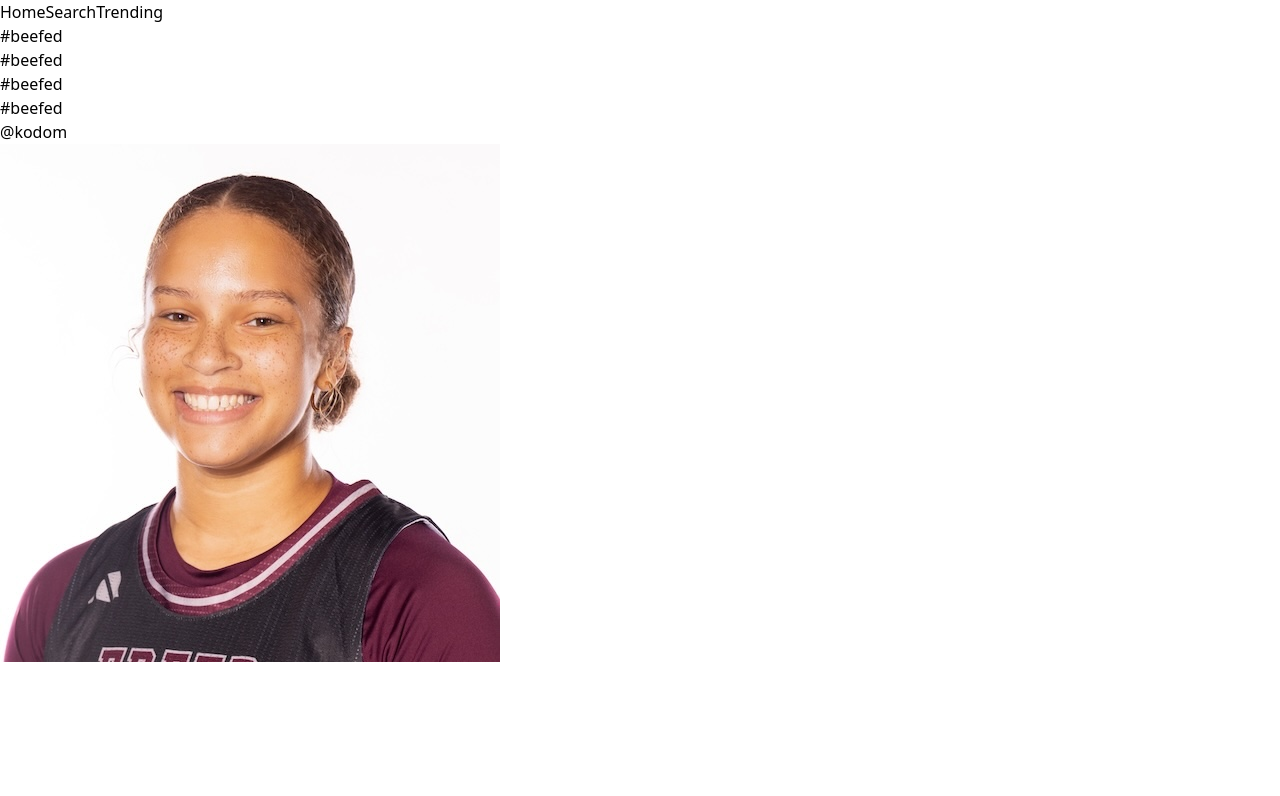
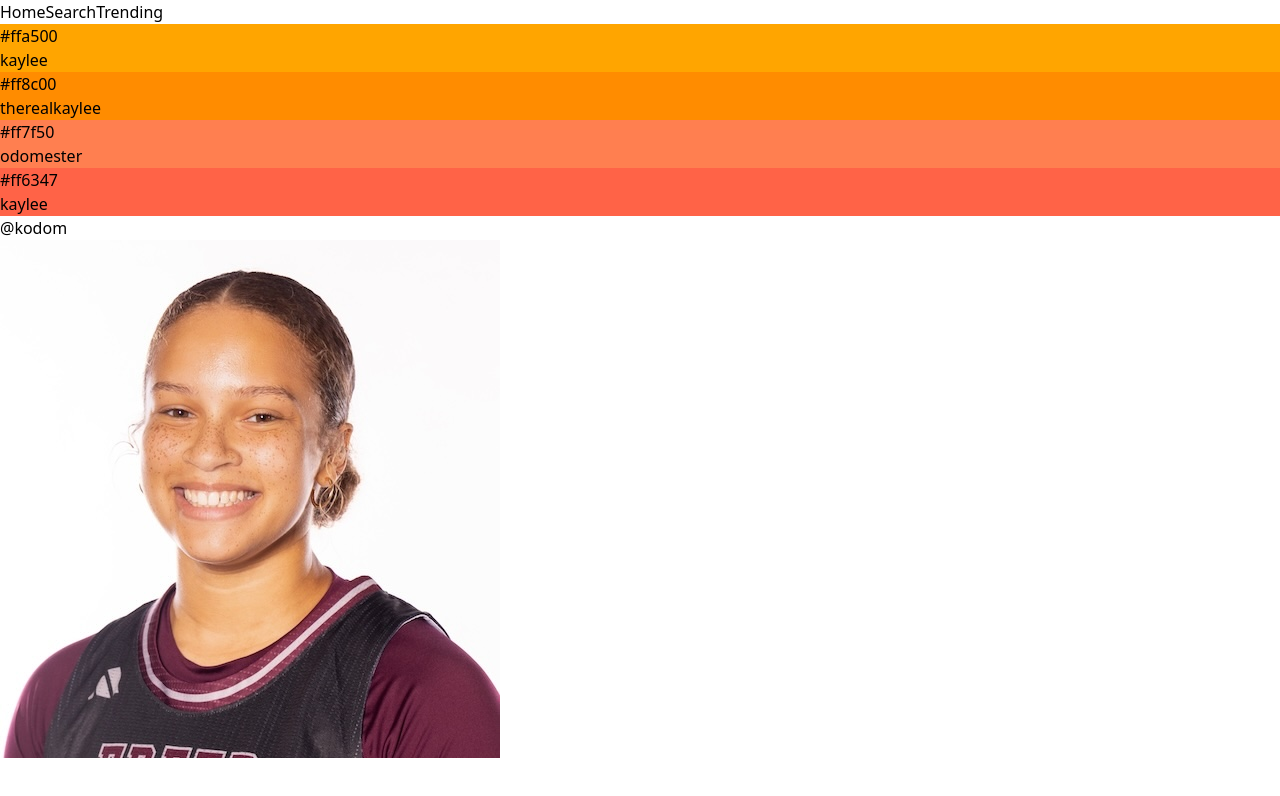
Before and after one commit to tuckerbrown5/huegram, a React (Vite) app: page / in a window 1280 px wide. Shown: the top 796 px of the page. Built offline with nearby package versions, Linux system fonts and the light colour scheme.

Commit message:
Class work Monday

```diff
--- a/src/App.tsx
+++ b/src/App.tsx
@@ -1,14 +1,23 @@
 import Menu from './components/Menu'
 import Main from './components/Main'
 import Profile from './components/Profile'
+import { useState } from 'react'
 
 function App() {
+
+  const [posts, setPosts] = useState([
+    {color: '#ffa500', username: "kaylee", likes: 15},
+    {color: '#ff8c00', username: "therealkaylee", likes: 8},
+    {color: '#ff7f50', username: "odomester", likes: 20},
+    {color: '#ff6347', username: "kaylee", likes: 200},
+
+  ]);
 
   return (
     <div className='flex bg-slate-800 h-screen'>
       <Menu />
 
-      <Main />
+      <Main posts={posts}/>
 
       <Profile />
     </div>
--- a/src/components/Main.tsx
+++ b/src/components/Main.tsx
@@ -1,24 +1,25 @@
 import React from 'react'
+import Post from './Post'
 
-const Main = () => {
+interface Post {
+    color: string,
+    username: string,
+    likes: number
+}
+interface Props {
+    posts: Post[]
+}
+
+const Main = (props : Props) => {
   return (
-    <div className='flex flex-wrap w-full border-2 justify-center gap-8'>
+    <div className='flex flex-wrap w-full justify-center gap-8 overflow-y-auto'>
 
-        <div className="flex h-64 aspect-square bg-[#beefed]" >
-            <p>#beefed</p>
-        </div>
+        {props.posts.map(  (post) => (
 
-        <div className="flex h-64 aspect-square bg-[#beefed]" >
-            <p>#beefed</p>
-        </div>
+            <Post post={post}/>
+       ))}
 
-        <div className="flex h-64 aspect-square bg-[#beefed]" >
-            <p>#beefed</p>
-        </div>
 
-        <div className="flex h-64 aspect-square bg-[#beefed]" >
-            <p>#beefed</p>
-        </div>
 
     </div>
   )
--- /dev/null
+++ b/src/components/Post.tsx
@@ -0,0 +1,26 @@
+import React from "react";
+
+interface Post {
+  color: string;
+  username: string;
+  likes: number;
+}
+
+interface Props {
+  post: Post;
+}
+
+const Post = (props: Props) => {
+  return (
+    <div
+      className="flex flex-col h-64 aspect-square rounded-3xl text-center justify-between items-center"
+      style={{ backgroundColor: props.post.color }}
+    >
+      <p className="text-white text-2xl opacity-80">{props.post.color}</p>
+
+      <p>{props.post.username}</p>
+    </div>
+  );
+};
+
+export default Post;
```
